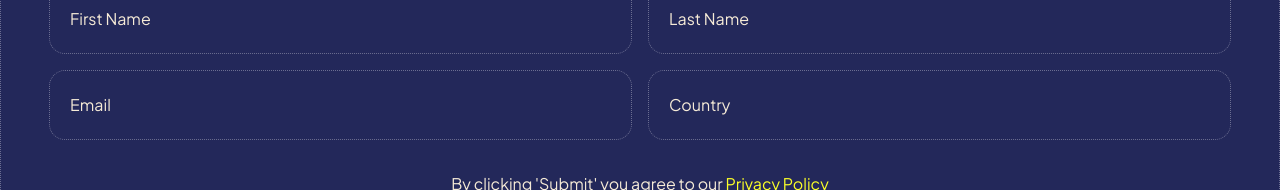
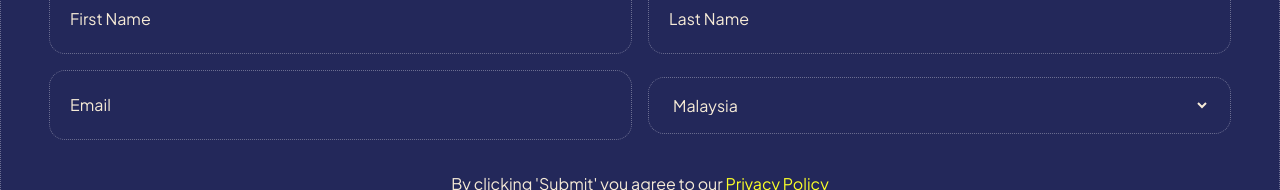
Before and after one commit to wadzee/linktome-ui, a Next.js app: page /politician in a window 1280 px wide. Shown: the part 3140-3330 px from the top of the page. Built offline with nearby package versions, Linux system fonts and the light colour scheme.

Commit message:
update politician profile

```diff
--- a/src/app/politician/[profileId]/page.tsx
+++ b/src/app/politician/[profileId]/page.tsx
@@ -11,7 +11,7 @@ import { Flag } from 'src/components/Flag/Flag'
 import { Grid2Cols } from 'src/components/Grid/Grid2Cols'
 import Image from 'next/image'
 import { List } from 'src/components/List/List'
-import { TextField } from 'src/components/TextField/TextField'
+import { TextField } from 'src/components/Inputs/TextField'
 import { useForm } from 'react-hook-form'
 import { useState } from 'react'
 
@@ -42,7 +42,7 @@ export default function PoliticanProfile({
   return (
     <main className="container mx-auto p-5 sm:p-0">
       <Grid2Cols className="sm:h-[75vh] sm:mx-20 sm:my-16 gap-8">
-        <div className="relative h-[60vh] sm:h-[70%]">
+        <div className="relative sm:h-[70%] aspect-square sm:aspect-auto sm:w-full">
           <Image
             fill
             src="/profile.png"
@@ -68,14 +68,14 @@ export default function PoliticanProfile({
                 Donate $5
               </Button>
               <Button
-                disabled={isSubmitting}
+                isLoading={isSubmitting}
                 type="button"
                 onClick={() => onSubmit({ amount: 20 })}
               >
                 Donate $20
               </Button>
               <Button
-                disabled={isSubmitting}
+                isLoading={isSubmitting}
                 type="button"
                 onClick={() => onSubmit({ amount: 10 })}
               >
@@ -83,7 +83,7 @@ export default function PoliticanProfile({
               </Button>
               {!showCustomDonationField && (
                 <Button
-                  disabled={isSubmitting}
+                  isLoading={isSubmitting}
                   variant="secondary"
                   onClick={() => setShowCustomDonationField(true)}
                   className="border border-secondary-dark text-[#fff]"
@@ -101,7 +101,11 @@ export default function PoliticanProfile({
                   required={false}
                   errors={errors.amount}
                 />
-                <Button className="mt-4 sm:float-right w-full" type="submit">
+                <Button
+                  className="mt-4 sm:float-right w-full"
+                  type="submit"
+                  isLoading={isSubmitting}
+                >
                   Donate
                 </Button>
               </div>
--- a/src/app/politician/page.tsx
+++ b/src/app/politician/page.tsx
@@ -13,8 +13,9 @@ import { HowItWorks } from 'src/constant/howItWorks'
 import Image from 'next/image'
 import Link from 'next/link'
 import { List } from 'src/components/List/List'
+import { SelectField } from 'src/components/Inputs/SelectField'
 import { Text } from 'src/components/Text/Text'
-import { TextField } from 'src/components/TextField/TextField'
+import { TextField } from 'src/components/Inputs/TextField'
 import { useForm } from 'react-hook-form'
 
 export default function PolictianPage() {
@@ -155,12 +156,26 @@ export default function PolictianPage() {
                 type="email"
                 errors={errors.email}
               />
-              <TextField<RegisterFormProps>
+              <SelectField<RegisterFormProps>
+                name="country"
+                register={register}
+                defaultValue="Malaysia"
+                options={[
+                  {
+                    label: 'Malaysia',
+                    value: 'Malaysia',
+                  },
+                  { label: 'New Zealand', value: 'New Zealand' },
+                ]}
+              />
+              {/* <TextField<RegisterFormProps>
                 label="Country"
                 name="country"
                 register={register}
+                defaultValue="Malaysia"
+                disabled
                 errors={errors.country}
-              />
+              /> */}
             </Grid2Cols>
             <Text isTextCenter className="max-w-[400px] mx-auto">
               By clicking &apos;Submit&apos; you agree to our{' '}
--- a/src/components/TextField/TextField.tsx
+++ b/src/components/Inputs/SelectField.tsx
@@ -1,45 +1,52 @@
 import { FieldError, FieldValues, Path, UseFormRegister } from 'react-hook-form'
-import { HTMLInputTypeAttribute, InputHTMLAttributes } from 'react'
+import {
+  HTMLInputTypeAttribute,
+  InputHTMLAttributes,
+  SelectHTMLAttributes,
+} from 'react'
 
 import { Flex } from '../Flex/Flex'
 import { Text } from '../Text/Text'
 import classNames from 'classnames'
 
 interface TextFieldProps<T extends FieldValues>
-  extends InputHTMLAttributes<HTMLInputElement> {
+  extends SelectHTMLAttributes<HTMLSelectElement> {
   label: string
   name: Path<T>
   register: UseFormRegister<T>
   required?: boolean
-  type?: HTMLInputTypeAttribute
   errors?: FieldError
+  options: {
+    label: string
+    value: string
+  }[]
 }
 
-export function TextField<TValue extends FieldValues>({
+export function SelectField<TValue extends FieldValues>({
   label,
   register,
   required = true,
-  type = 'text',
   errors,
   name,
+  options,
   ...rest
 }: TextFieldProps<TValue>) {
   return (
     <div className="relative">
       <Flex className={classNames('textfield', errors && '!border-red-500')}>
-        <input
+        <select>
+          {options.map(({ label, value }, idx) => (
+            <option value={value} key="idx">
+              {label}
+            </option>
+          ))}
+        </select>
+        {/* <input
           {...rest}
           required
           autoComplete="off"
           {...register(name, {
             required,
-            ...(type === 'email' && {
-              pattern: {
-                value:
-                  /^(([^<>()[\]\\.,;:\s@"]+(\.[^<>()[\]\\.,;:\s@"]+)*)|(".+"))@((\[[0-9]{1,3}\.[0-9]{1,3}\.[0-9]{1,3}\.[0-9]{1,3}])|(([a-zA-Z\-0-9]+\.)+[a-zA-Z]{2,}))$/,
-                message: 'Please enter a valid email',
-              },
-            }),
           })}
           className={classNames('peer mt-3')}
         />
@@ -47,11 +54,12 @@ export function TextField<TValue extends FieldValues>({
           className={classNames(
             'absolute left-5',
             'peer-focus:top-2 peer-focus:text-xs',
-            'peer-valid:top-2 peer-valid:text-xs'
+            'peer-valid:top-2 peer-valid:text-xs',
+            'peer-disabled:top-2 peer-disabled:text-xs peer-disabled:opacity-50'
           )}
         >
           {label}
-        </label>
+        </label> */}
       </Flex>
       {errors?.message && (
         <Text className="absolute text-start text-xs mx-5 text-[rgb(239,68,68)] w-full">
--- /dev/null
+++ b/src/components/Inputs/TextField.tsx
@@ -0,0 +1,64 @@
+import { FieldError, FieldValues, Path, UseFormRegister } from 'react-hook-form'
+import { HTMLInputTypeAttribute, InputHTMLAttributes } from 'react'
+
+import { Flex } from '../Flex/Flex'
+import { Text } from '../Text/Text'
+import classNames from 'classnames'
+
+interface TextFieldProps<T extends FieldValues>
+  extends InputHTMLAttributes<HTMLInputElement> {
+  label: string
+  name: Path<T>
+  register: UseFormRegister<T>
+  required?: boolean
+  type?: HTMLInputTypeAttribute
+  errors?: FieldError
+}
+
+export function TextField<TValue extends FieldValues>({
+  label,
+  register,
+  required = true,
+  type = 'text',
+  errors,
+  name,
+  ...rest
+}: TextFieldProps<TValue>) {
+  return (
+    <div className="relative">
+      <Flex className={classNames('textfield', errors && '!border-red-500')}>
+        <input
+          {...rest}
+          required
+          autoComplete="off"
+          {...register(name, {
+            required,
+            ...(type === 'email' && {
+              pattern: {
+                value:
+                  /^(([^<>()[\]\\.,;:\s@"]+(\.[^<>()[\]\\.,;:\s@"]+)*)|(".+"))@((\[[0-9]{1,3}\.[0-9]{1,3}\.[0-9]{1,3}\.[0-9]{1,3}])|(([a-zA-Z\-0-9]+\.)+[a-zA-Z]{2,}))$/,
+                message: 'Please enter a valid email',
+              },
+            }),
+          })}
+          className={classNames('peer mt-3')}
+        />
+        <label
+          className={classNames(
+            'absolute left-5',
+            'peer-focus:top-2 peer-focus:text-xs',
+            'peer-valid:top-2 peer-valid:text-xs',
+            'peer-disabled:top-2 peer-disabled:text-xs peer-disabled:opacity-50'
+          )}
+        >
+          {label}
+        </label>
+      </Flex>
+      {errors?.message && (
+        <Text className="absolute text-start text-xs mx-5 text-[rgb(239,68,68)] w-full">
+          {errors.message}
+        </Text>
+      )}
+    </div>
+  )
+}
--- a/src/components/Navbar/Navbar.tsx
+++ b/src/components/Navbar/Navbar.tsx
@@ -1,6 +1,7 @@
 'use client'
 
 import { Button } from '../Button/Button'
+import { Flex } from '../Flex/Flex'
 import Image from 'next/image'
 import Link from 'next/link'
 import { List } from '../List/List'
@@ -13,10 +14,15 @@ export const Navbar = () => {
   const router = useParams()
   const [showMobileMenu, setShowMobileMenu] = useState(false)
 
-  console.log('showMobileMenu', showMobileMenu)
+  const isPoliticanProfile = !!router?.profileId
 
   return (
-    <nav className="p-4 sm:p-0 container mx-auto flex justify-between items-center">
+    <nav
+      className={classNames(
+        'p-4 sm:p-0 container mx-auto flex justify-between items-center',
+        isPoliticanProfile && 'h-[68px]'
+      )}
+    >
       <Link href="/">
         <Image
           src="/linktome-logo-light.svg"
@@ -33,12 +39,18 @@ export const Navbar = () => {
           </Link>
         </div>
       )}
-      {/* {router?.profileId && (
-        <div className="h-[68px]">
-          <Text>Share</Text>
-        </div>
-      )} */}
-      <div className="sm:hidden" onClick={() => setShowMobileMenu(true)}>
+      {isPoliticanProfile && (
+        <Button variant="secondary" className="!p-0">
+          <Flex gap="gap-4">
+            <Image src="/share.svg" alt="share image" width={18} height={18} />
+            <Text>Share</Text>
+          </Flex>
+        </Button>
+      )}
+      <div
+        className={classNames('sm:hidden', isPoliticanProfile && 'hidden')}
+        onClick={() => setShowMobileMenu(true)}
+      >
         <Image
           src="/mobile-menu.svg"
           alt="hamburger-logo"
--- a/src/styles/globals.css
+++ b/src/styles/globals.css
@@ -11,6 +11,10 @@
     @apply h-full;
     @apply font-semibold;
     @apply hover:opacity-70;
+  }
+  button:disabled {
+    @apply cursor-not-allowed;
+    @apply opacity-50;
   }
   a {
     @apply underline;
@@ -75,6 +79,21 @@
     @apply w-full;
     @apply focus:outline-none;
   }
+  input:disabled {
+    @apply opacity-50;
+    @apply cursor-not-allowed;
+  }
+
+  select {
+    @apply w-full;
+    @apply bg-transparent;
+    @apply focus:outline-none;
+  }
+
+  select option {
+    @apply bg-transparent;
+    @apply mt-12;
+  }
 }
 
 @layer utilities {
```
Also changed, not shown: public/share.svg (added).
